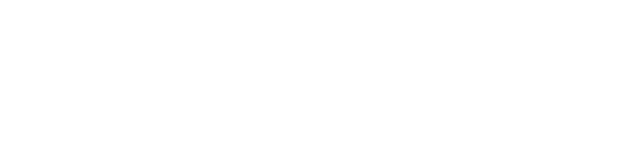
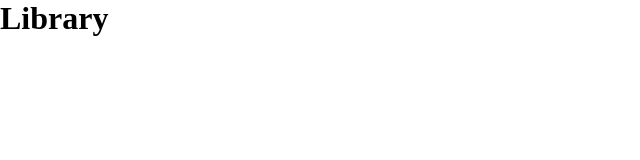
Before and after one commit to sahilshityalkar/Library, a plain HTML site: page index.html in a window 1280 px wide. Shown: the whole page, without its empty margins (0-640 px from the left). Drawn offline with Linux system fonts and the light colour scheme.

Commit message:
check the style file works

```diff
--- a/index.html
+++ b/index.html
@@ -8,6 +8,6 @@
     <title>Document</title>
 </head>
 <body>
-
+    <h1>Library</h1>
 </body>
 </html>
--- a/style.css
+++ b/style.css
@@ -0,0 +1,4 @@
+*{
+    margin: 0%;
+    padding: 0%;
+}
```
